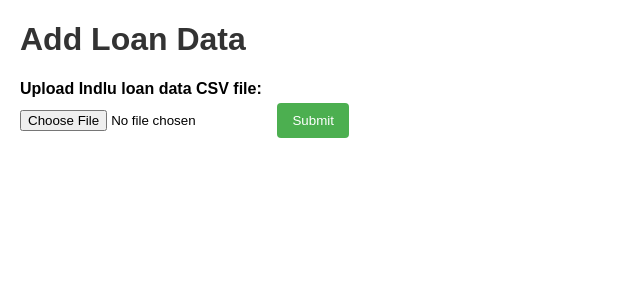
After one commit to IanKKoech/CSV-Files-Upload, a Django app: page /csvapp/add_indlu_loan_data/ in a window 1280 px wide. The commit adds this page. Shown: the top 300 px of the page, without its empty margins (0-640 px from the left). Run offline with Django 5.2, Linux system fonts and the light colour scheme.

Commit message:
:construction: Implemented handlefileupload for ILD extract, updated IDL  model

```diff
--- a/csvapp/forms.py
+++ b/csvapp/forms.py
@@ -1,5 +1,5 @@
 from django import forms
-from .models import FuneralPolicy
+from .models import FuneralPolicy, IndluLoanData
 
 class CSVFuneralPolicyUpload(forms.ModelForm):
     csv_file = forms.FileField(label='Upload funeral policy CSV file')
@@ -7,3 +7,10 @@ class CSVFuneralPolicyUpload(forms.ModelForm):
     class Meta:
         model = FuneralPolicy
         fields = '__all__'
+
+class CSVIndluLoanDataUpload(forms.ModelForm):
+    csv_file = forms.FileField(label='Upload Indlu loan data CSV file')
+
+    class Meta:
+        model = IndluLoanData
+        fields = '__all__'
--- /dev/null
+++ b/csvapp/templates/add_indlu_loan_data.html
@@ -0,0 +1,58 @@
+<!DOCTYPE html>
+<html lang="en">
+
+<head>
+    <meta charset="UTF-8">
+    <meta name="viewport" content="width=device-width, initial-scale=1.0">
+    <title>Add Indlu Loan Data</title>
+    <style>
+        body {
+            font-family: Arial, sans-serif;
+            margin: 20px;
+        }
+
+        h1 {
+            color: #333;
+        }
+
+        form {
+            max-width: 600px;
+            margin: 20px 0;
+        }
+
+        label {
+            display: block;
+            margin-bottom: 5px;
+            font-weight: bold;
+        }
+
+        input[type="file"] {
+            margin-bottom: 10px;
+        }
+
+        button {
+            background-color: #4caf50;
+            color: white;
+            padding: 10px 15px;
+            border: none;
+            border-radius: 4px;
+            cursor: pointer;
+        }
+
+        button:hover {
+            background-color: #45a049;
+        }
+    </style>
+</head>
+
+<body>
+    <h1>Add Loan Data</h1>
+    <form method="post" enctype="multipart/form-data" action="{% url 'add_indlu_loan_data' %}">
+        {% csrf_token %}
+        {{ form.csv_file.label_tag }}
+        {{ form.csv_file }}
+        <button type="submit">Submit</button>
+    </form>
+</body>
+
+</html>
--- a/csvapp/templates/funeral_policy_list.html
+++ b/csvapp/templates/funeral_policy_list.html
@@ -34,7 +34,7 @@
     <h1>Policy List</h1>
     <ul>
         {% for policy in policies %}
-        <li>{{ policy.policy_number }} - {{ policy.insurer_name }} - {{policy.administrator_identifier}}</li>
+        <li>{{ policy.policy_number }} - {{ policy.insurer_name }} - {{policy.sub_scheme_name}} - {{policy.product_name}}</li>
         {% endfor %}
     </ul>
 </body>
--- a/csvapp/urls.py
+++ b/csvapp/urls.py
@@ -1,7 +1,9 @@
 from django.urls import path
-from .views import add_funeral_policy, policy_list
+from .views import add_funeral_policy, funeral_policy_list, add_indlu_loan_data, indlu_data_list
 
 urlpatterns = [
-    path('policy_list/', policy_list, name='policy_list'),
-    path('add_funeral_policy/', add_funeral_policy, name='add_funeral_policy')
+    path('policy_list/', funeral_policy_list, name='policy_list'),
+    path('add_funeral_policy/', add_funeral_policy, name='add_funeral_policy'),
+    path('indlu_list/', indlu_data_list, name='indlu_list'),
+    path('add_indlu_loan_data/', add_indlu_loan_data, name='add_indlu_loan_data')
 ]
--- a/csvapp/views.py
+++ b/csvapp/views.py
@@ -1,11 +1,12 @@
 import csv
 import io
 import openpyxl
+from django.http import HttpResponse
 from django.shortcuts import render, redirect
-from .models import FuneralPolicy
-from .forms import CSVFuneralPolicyUpload
+from .models import FuneralPolicy, IndluLoanData
+from .forms import CSVFuneralPolicyUpload, CSVIndluLoanDataUpload
 
-def policy_list(request):
+def funeral_policy_list(request):
     policies = FuneralPolicy.objects.all()
     return render(request, 'funeral_policy_list.html', {'policies': policies})
 
@@ -21,6 +22,124 @@ def add_funeral_policy(request):
     else:
         form = CSVFuneralPolicyUpload()
     return render(request, 'add_funeral_policy.html', {'form': form})
+
+
+
+def indlu_data_list(request):
+    loan_data_list = IndluLoanData.objects.all()
+    return render(request, 'indlu_data_list.html', {'loan_data_list': loan_data_list})
+
+def add_indlu_loan_data(request):
+    if request.method == 'POST':
+        form = CSVIndluLoanDataUpload(request.POST, request.FILES)
+        if form.is_valid():
+            handle_indlu_data_upload(request.FILES['csv_file'])
+            print('File upload successful')
+            return redirect('indlu_list')
+        else:
+            print("Form uploaded is invalid: ", form.errors)
+            return HttpResponse("Form is invalid. Please check the errors.")
+    else:
+        form = CSVIndluLoanDataUpload()
+        return render(request, 'add_indlu_loan_data.html', {'form': form})
+
+def handle_indlu_data_upload(file):
+    print(type[file])
+    wb = openpyxl.load_workbook(file)
+    worksheet = wb['2023_11_30']
+
+    for row in worksheet.iter_rows(values_only=True):
+        report_data = row[0]
+        client_ref = row[1]
+        loan_ref_Id = row[2]
+        status = row[3]
+        close_date = row[4]
+        NT = row[5]
+        payment_method = row[6]
+        merchant = row[7]
+        province = row[8]
+        disbursment_date = row[9]
+        disbursment_month =  row[10]
+        application_score = row[11]
+        risk_band = row[12]
+        debt_book = row[13]
+        agency = row[14]
+        special_circumstance = row[15]
+        sector = row[16]
+        job_description = row[17]
+        last_payment_date = row[18]
+        last_payment_month = row[19]
+        gender = row[20]
+        employer = row[21]
+        loan_amount = row[22]
+        int_rate = row[23]
+        loan_term = row[24]
+        remaining_term = row[25]
+        CD_move = row[26]
+        CD_current_month = row[27]
+        CD_Oct_2023 = row[28]
+        CD_Sep_2023 = row[29]
+        CD_Aug_2023 = row[30]
+        CD_Jul_2023 = row[31]
+        CD_Jun_2023 = row[32]
+        CD_May_2023 = row[33]
+        CD_Apr_2023 = row[34]
+        CD_Mar_2023 = row[35]
+        CD_Feb_2023 = row[36]
+        CD_Jan_2023 = row[37]
+        CD_Dec_2023 = row[38]
+        CD_Nov_2023 = row[39]
+        account_balance_active_charge_off = row[40]
+
+        loan_data = IndluLoanData(
+            report_data = report_data,
+            client_ref = client_ref,
+            loan_ref_Id = loan_ref_Id,
+            status = status,
+            close_date = close_date,
+            NT = NT,
+            payment_method = payment_method,
+            merchant = merchant,
+            province = province,
+            disbursment_date = disbursment_date,
+            disbursment_month = disbursment_month,
+            application_score = application_score,
+            risk_band = risk_band,
+            debt_book = debt_book,
+            agency = agency,
+            special_circumstance = special_circumstance,
+            sector = sector,
+            job_description = job_description,
+            last_payment_date = last_payment_date,
+            last_payment_month = last_payment_month,
+            gender = gender,
+            employer = employer,
+            loan_amount = loan_amount,
+            int_rate = int_rate,
+            loan_term = loan_term,
+            remaining_term = remaining_term,
+            CD_move = CD_move,
+            CD_current_month = CD_current_month,
+            CD_Oct_2023 = CD_Oct_2023,
+            CD_Sep_2023 = CD_Sep_2023,
+            CD_Aug_2023 = CD_Aug_2023,
+            CD_Jul_2023 = CD_Jul_2023,
+            CD_Jun_2023 = CD_Jun_2023,
+            CD_May_2023 = CD_May_2023,
+            CD_Apr_2023 = CD_Apr_2023,
+            CD_Mar_2023 = CD_Mar_2023,
+            CD_Feb_2023 = CD_Feb_2023,
+            CD_Jan_2023 = CD_Jan_2023,
+            CD_Dec_2023 = CD_Dec_2023,
+            CD_Nov_2023 = CD_Nov_2023,
+            account_balance_active_charge_off = account_balance_active_charge_off
+        )
+
+        try:
+            loan_data.save()
+        except Exception as e:
+            print(f"Error saving funeral policy instance :{e}")
+
 
 def handle_uploaded_file(file):
     print(type[file])
@@ -264,48 +383,3 @@ def handle_uploaded_file(file):
             funeral_policy.save()
         except Exception as e:
             print(f"Error saving funeral policy instance :{e}")
-
-    # doc = file.read().decode("UTF-8")
-    # io_string = io.StringIO(doc)
-    # next(io_string)
-    # result = []
-    # reader = csv.reader(file.read().decode('utf-8').splitlines())
-    # data = [row for row in reader]
-    # print(data)
-    # file_content = io.TextIOWrapper(file, encoding='ISO-8859-1').read().replace('\x00', '')
-    # lines = file_content.splitlines()
-
-    # if not lines:
-    #     print('The CSV file is empty.')
-    #     return
-
-    # header = next(csv.reader([lines[0]]))
-
-    # for index, row in enumerate(csv.reader(lines[1:]), start=2):  # Start index from 2 to match line numbers
-    #     cleaned_row = [field.replace('\x00', '') if isinstance(field, str) else field for field in row]
-    #     data = dict(zip(header, cleaned_row))
-
-    #     valid_data = {}
-    #     problematic_data = {}
-    #     for key, value in data.items():
-    #         try:
-    #             key = key.encode('latin-1').decode('utf-8', 'replace')
-    #             value = value.encode('latin-1').decode('utf-8', 'replace')
-    #             valid_data[key] = value
-    #         except UnicodeDecodeError:
-    #             problematic_data[key] = value
-
-    #     if problematic_data:
-    #         print(f"Error decoding data at line {index}: {problematic_data}")
-    #         continue  # Skip the current line
-
-    #     try:
-    #         print("Decoded data")
-    #         print(valid_data)
-    #         # funeral_policy = FuneralPolicy(**valid_data)
-    #         # funeral_policy.save()
-    #     except TypeError as e:
-    #         print(f"Error creating FuneralPolicy instance at line {index}: {e}")
-    #         print(f"Problematic data: {valid_data}")
-
-    # file.close()
```
Also changed, not shown: csvapp/models.py (+22 -22 lines), csvapp/templates/indlu_data_list.html (added, +43 -0 lines), csvapp/migrations/0016_alter_indluloandata_cd_move_alter_indluloandata_nt_and_more.py (added), csvapp/migrations/0017_rename_disbursement_month_indluloandata_disbursment_month.py (added).
